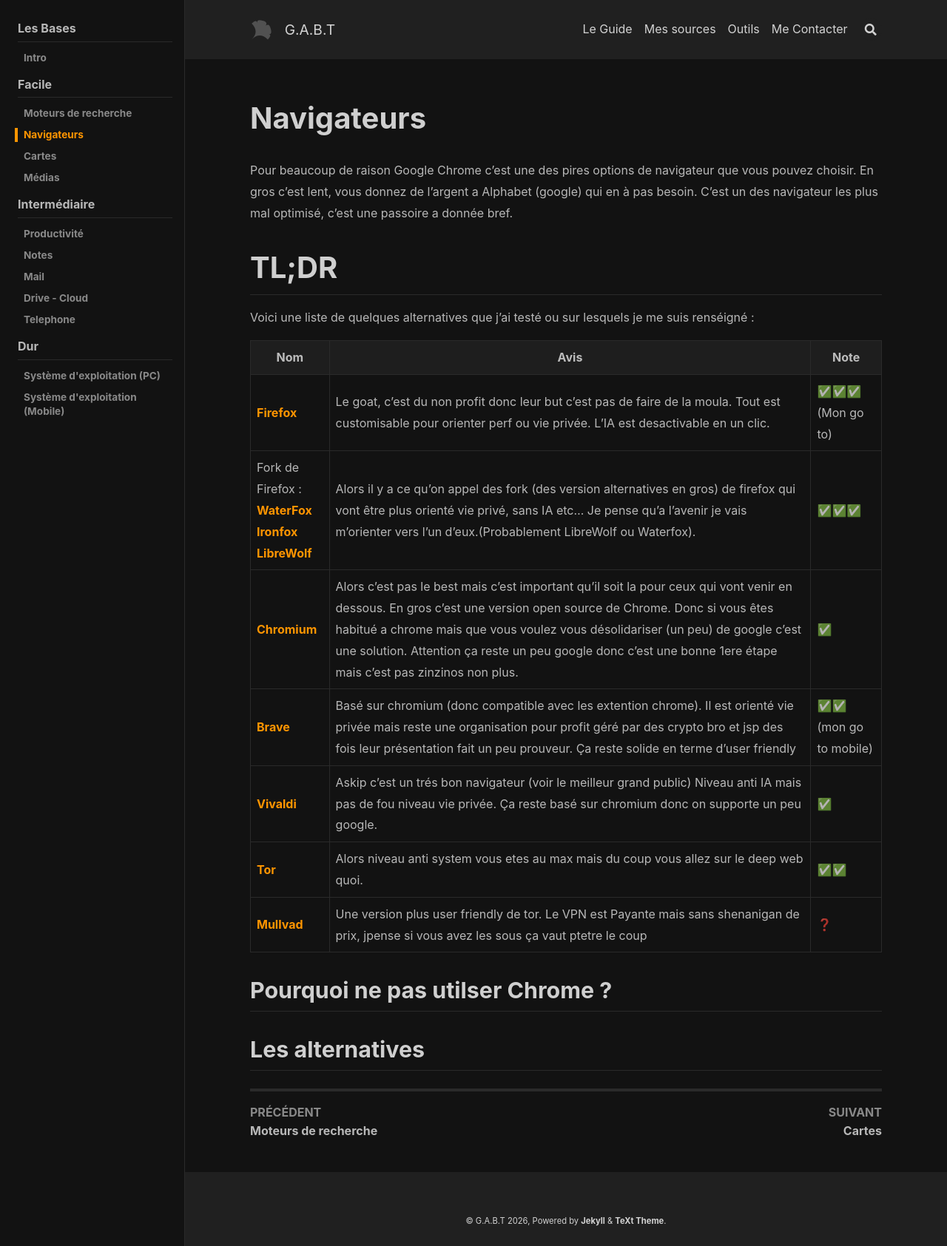
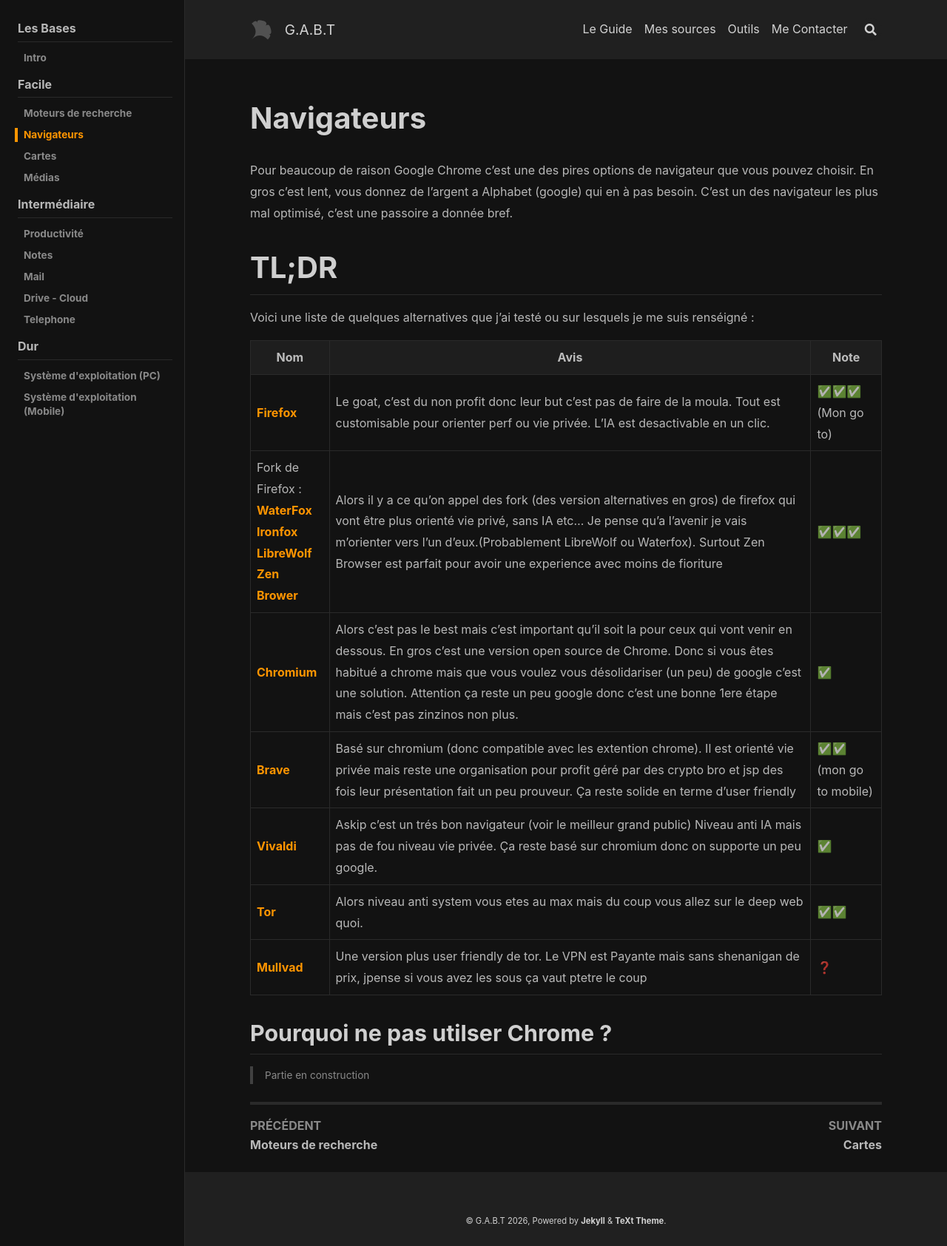
Before and after one commit to LC-Alt-Account/GuideOpenInfo, a Jekyll site: the page built from pages/Guide/facile/3.Navigateur.md, in a window 1280 px wide. Shown: the whole page at 74% size. Built offline with Jekyll 4.4.1, drawn with Linux system fonts in a browser that asks for light colours; nearby versions of some CDN libraries.

Commit message:
Little Update

```diff
--- a/pages/Guide/facile/3.Navigateur.md
+++ b/pages/Guide/facile/3.Navigateur.md
@@ -14,15 +14,15 @@ Pour beaucoup de raison Google Chrome c'est une des pires options de navigateur
 
 Voici une liste de quelques alternatives que j'ai testé ou sur lesquels je me suis renséigné :
 
-| Nom                                                                                                                                                        | Avis                                                                                                                                                                                                                                                                                                                                                                  | Note                     |
-| ---------------------------------------------------------------------------------------------------------------------------------------------------------- | --------------------------------------------------------------------------------------------------------------------------------------------------------------------------------------------------------------------------------------------------------------------------------------------------------------------------------------------------------------------- | ------------------------ |
-| [Firefox](https://www.firefox.com/fr/)                                                                                                                     | Le goat, c'est du non profit donc leur but c'est pas de faire de la moula. Tout est customisable pour orienter perf ou vie privée. L'IA est desactivable en un clic.                                                                                                                                                                                                  | ✅✅✅ (Mon go to)          |
-| Fork de Firefox :<br>[WaterFox](https://www.waterfox.com/)<br>[Ironfox](https://gitlab.com/ironfox-oss/IronFox<br>)<br>[LibreWolf](https://librewolf.net/) | Alors il y a ce qu'on appel des fork (des version alternatives en gros) de firefox qui vont être plus orienté vie privé, sans IA etc... Je pense qu'a l'avenir je vais m'orienter vers l'un d'eux.(Probablement LibreWolf ou Waterfox).                                                                                                                               | ✅✅✅                      |
-| [Chromium](https://www.chromium.org/getting-involved/download-chromium/)                                                                                   | Alors c'est pas le best mais c'est important qu'il soit la pour ceux qui vont venir en dessous. En gros c'est une version open source de Chrome. Donc si vous êtes habitué a chrome mais que vous voulez vous désolidariser (un peu) de google c'est une solution. Attention ça reste un peu google donc c'est une bonne 1ere étape mais c'est pas zinzinos non plus. | ✅                        |
-| [Brave](https://brave.com/)                                                                                                                                | Basé sur chromium (donc compatible avec les extention chrome). Il est orienté vie privée mais reste une organisation pour profit géré par des crypto bro et jsp des fois leur présentation fait un peu prouveur. Ça reste solide en terme d'user friendly                                                                                                             | ✅✅<br>(mon go to mobile) |
-| [Vivaldi](https://vivaldi.com/fr/)                                                                                                                         | Askip c'est un trés bon navigateur (voir le meilleur grand public) Niveau anti IA mais pas de fou niveau vie privée. Ça reste basé sur chromium donc on supporte un peu google.                                                                                                                                                                                       | ✅                        |
-| [Tor](https://www.torproject.org/)                                                                                                                         | Alors niveau anti system vous etes au max mais du coup vous allez sur le deep web quoi.                                                                                                                                                                                                                                                                               | ✅✅                       |
-| [Mullvad](https://mullvad.net/en)                                                                                                                          | Une version plus user friendly de tor. Le VPN est Payante mais sans shenanigan de prix, jpense si vous avez les sous ça vaut ptetre le coup                                                                                                                                                                                                                           | ❓                        |
+| Nom                                                                                                                                                                                                  | Avis                                                                                                                                                                                                                                                                                                                                                                  | Note                     |
+| ---------------------------------------------------------------------------------------------------------------------------------------------------------------------------------------------------- | --------------------------------------------------------------------------------------------------------------------------------------------------------------------------------------------------------------------------------------------------------------------------------------------------------------------------------------------------------------------- | ------------------------ |
+| [Firefox](https://www.firefox.com/fr/)                                                                                                                                                               | Le goat, c'est du non profit donc leur but c'est pas de faire de la moula. Tout est customisable pour orienter perf ou vie privée. L'IA est desactivable en un clic.                                                                                                                                                                                                  | ✅✅✅ (Mon go to)          |
+| Fork de Firefox :<br>[WaterFox](https://www.waterfox.com/)<br>[Ironfox](https://gitlab.com/ironfox-oss/IronFox<br>)<br>[LibreWolf](https://librewolf.net/)<br>[Zen Brower](https://zen-browser.app/) | Alors il y a ce qu'on appel des fork (des version alternatives en gros) de firefox qui vont être plus orienté vie privé, sans IA etc... Je pense qu'a l'avenir je vais m'orienter vers l'un d'eux.(Probablement LibreWolf ou Waterfox). Surtout Zen Browser est parfait pour avoir une experience avec moins de fioriture                                             | ✅✅✅                      |
+| [Chromium](https://www.chromium.org/getting-involved/download-chromium/)                                                                                                                             | Alors c'est pas le best mais c'est important qu'il soit la pour ceux qui vont venir en dessous. En gros c'est une version open source de Chrome. Donc si vous êtes habitué a chrome mais que vous voulez vous désolidariser (un peu) de google c'est une solution. Attention ça reste un peu google donc c'est une bonne 1ere étape mais c'est pas zinzinos non plus. | ✅                        |
+| [Brave](https://brave.com/)                                                                                                                                                                          | Basé sur chromium (donc compatible avec les extention chrome). Il est orienté vie privée mais reste une organisation pour profit géré par des crypto bro et jsp des fois leur présentation fait un peu prouveur. Ça reste solide en terme d'user friendly                                                                                                             | ✅✅<br>(mon go to mobile) |
+| [Vivaldi](https://vivaldi.com/fr/)                                                                                                                                                                   | Askip c'est un trés bon navigateur (voir le meilleur grand public) Niveau anti IA mais pas de fou niveau vie privée. Ça reste basé sur chromium donc on supporte un peu google.                                                                                                                                                                                       | ✅                        |
+| [Tor](https://www.torproject.org/)                                                                                                                                                                   | Alors niveau anti system vous etes au max mais du coup vous allez sur le deep web quoi.                                                                                                                                                                                                                                                                               | ✅✅                       |
+| [Mullvad](https://mullvad.net/en)                                                                                                                                                                    | Une version plus user friendly de tor. Le VPN est Payante mais sans shenanigan de prix, jpense si vous avez les sous ça vaut ptetre le coup                                                                                                                                                                                                                           | ❓                        |
 
 ## Pourquoi ne pas utilser Chrome ?
-## Les alternatives
+> Partie en construction
```
Also changed, not shown: pages/Contact.md (+3 -0 lines), pages/Guide/facile/5.Media.md (+1 -0 lines), .obsidian/workspace.json.
